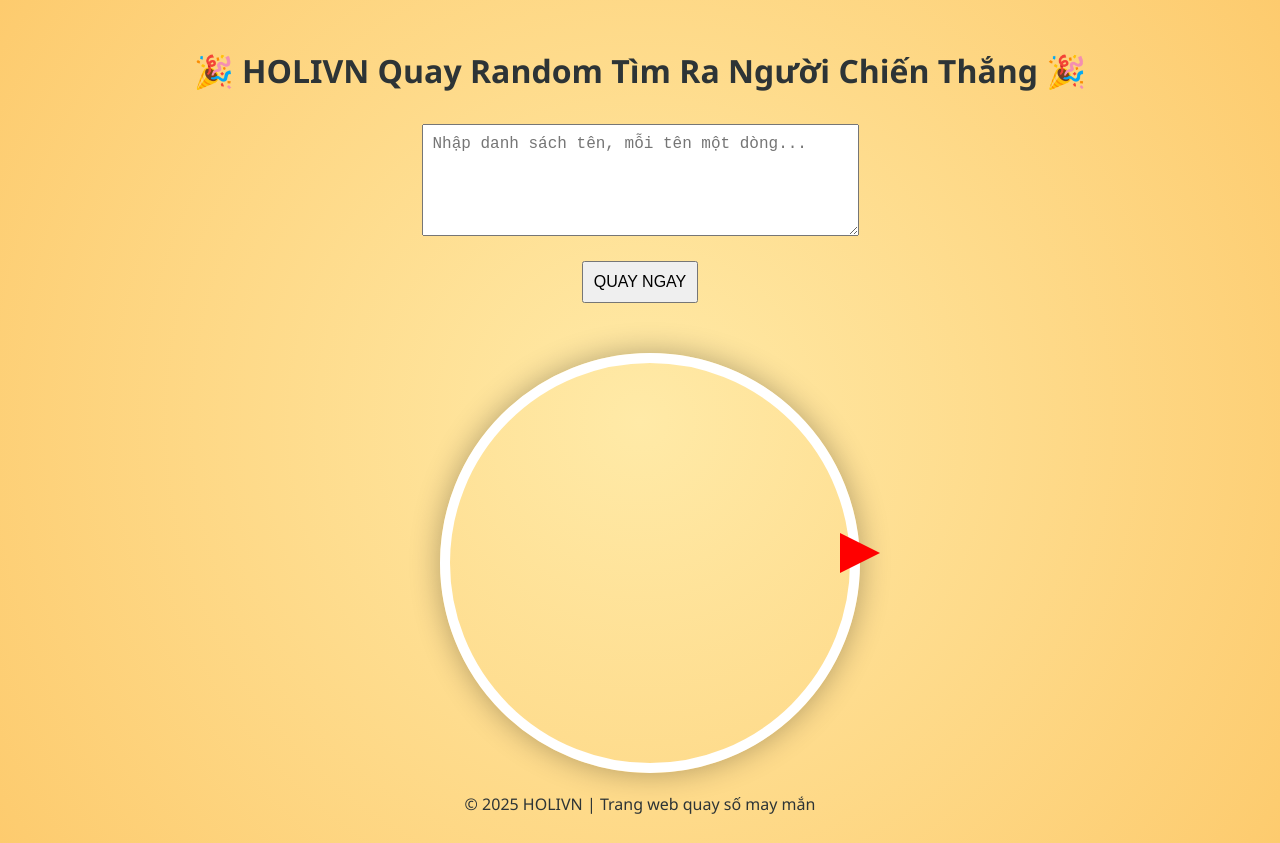
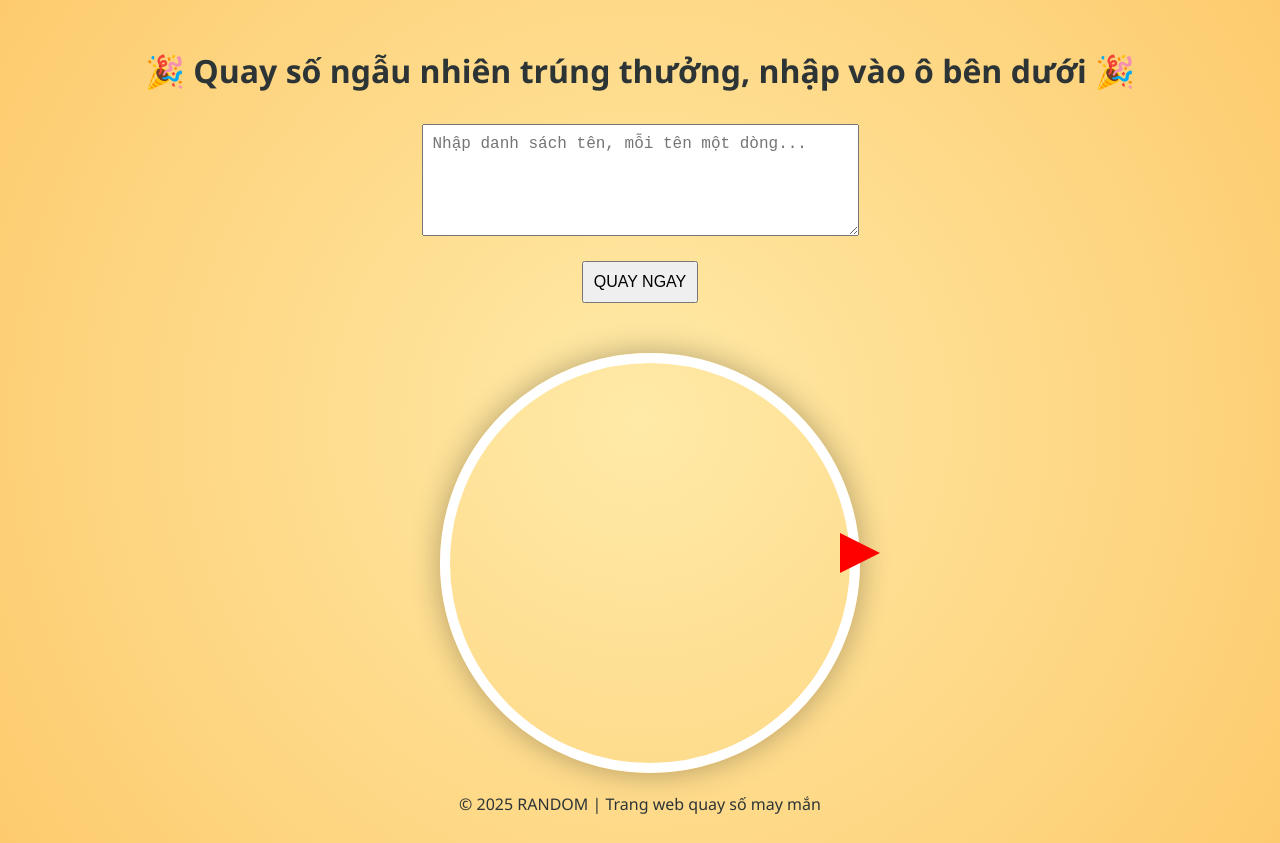
Before and after one commit to holivngame/quaysongaunhien-, a plain HTML site: page index.html in a window 1280 px wide. Drawn offline with Linux system fonts and the light colour scheme.

Commit message:
Update index.html

```diff
--- a/index.html
+++ b/index.html
@@ -3,11 +3,11 @@
 <head>
   <meta charset="UTF-8" />
   <meta name="viewport" content="width=device-width, initial-scale=1.0"/>
-  <title>HOLIVN Quay Random</title>
+  <title>Quay số ngẫu nhiên trúng thưởng</title>
   <link rel="stylesheet" href="style.css" />
 </head>
 <body>
-  <h1>🎉 HOLIVN Quay Random Tìm Ra Người Chiến Thắng 🎉</h1>
+  <h1>🎉 Quay số ngẫu nhiên trúng thưởng, nhập vào ô bên dưới 🎉</h1>
   <textarea id="namesInput" rows="5" cols="40" placeholder="Nhập danh sách tên, mỗi tên một dòng..."></textarea><br/>
   <button id="spinBtn">QUAY NGAY</button>
 
@@ -16,7 +16,7 @@
     <canvas id="wheel" width="400" height="400"></canvas>
   </div>
 
-  <div id="footer">© 2025 HOLIVN | Trang web quay số may mắn</div>
+  <div id="footer">© 2025 RANDOM | Trang web quay số may mắn</div>
 
   <div id="winnerModal" class="modal">
     <div class="modal-content">
```
